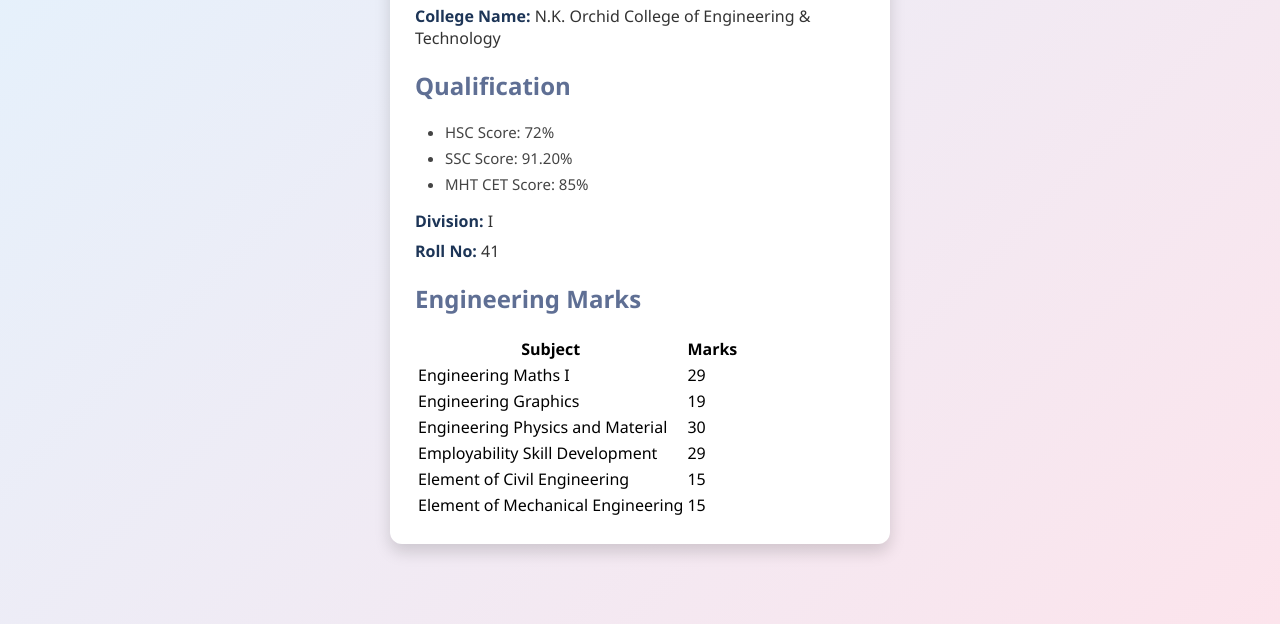
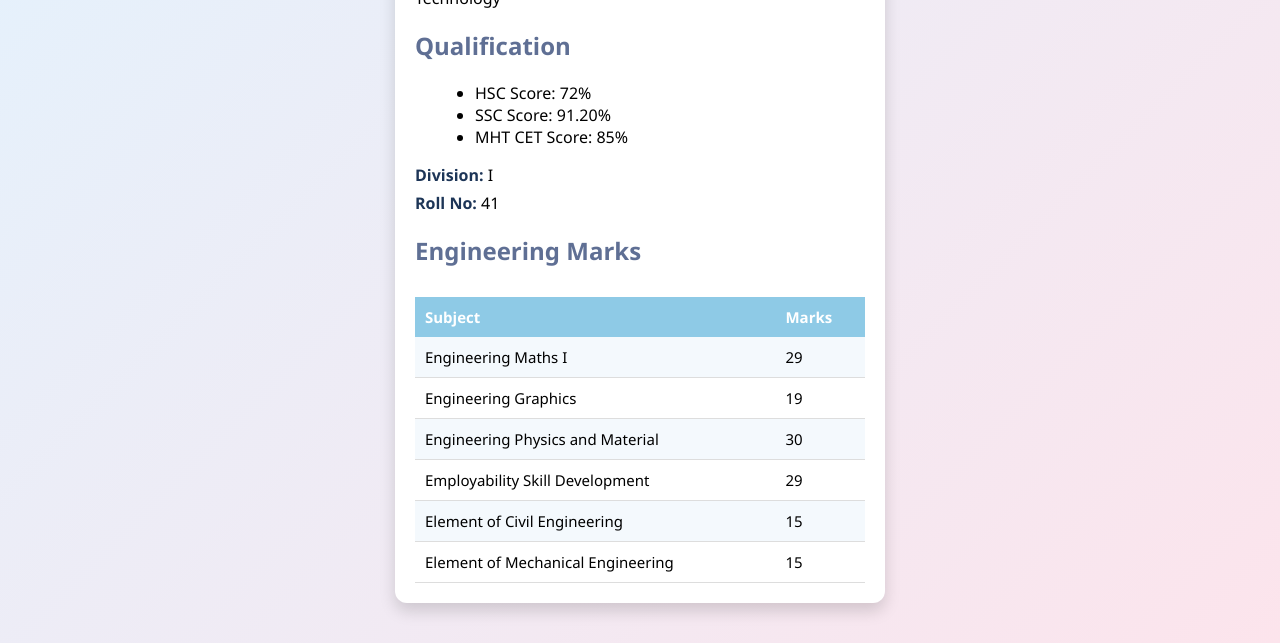
Before and after one commit to 2903Anjali/student-profile, a plain HTML site: page index.html in a window 1280 px wide. Shown: the part 215-858 px from the top of the page. Drawn offline with Linux system fonts and the light colour scheme.

Commit message:
Update style.css

```diff
--- a/style.css
+++ b/style.css
@@ -5,52 +5,80 @@ body {
     background: linear-gradient(135deg, #e3f2fd, #fce4ec);
 }
 
-
 .profile-card {
-    width: 450px;
-    margin: 80px auto;
-    padding: 25px;
-    background-color: #ffffff;   /* white card */
+    width: 90%;
+    max-width: 450px;
+    margin: 40px auto;
+    padding: 20px;
+    background-color: #ffffff;
     border-radius: 12px;
     box-shadow: 0px 8px 16px rgba(0, 0, 0, 0.15);
-    border-top: 6px solid #a5c9ff; /* pastel blue */
+    border-top: 6px solid #8ecae6;
 }
-
-
 
 h1 {
     text-align: center;
-    color: #457b9d; /* soft blue */
-    margin-bottom: 15px;
+    color: #457b9d;
 }
 
 h2 {
-    color: #5f6f94; /* pastel lavender */
+    color: #5f6f94;
     margin-top: 20px;
 }
 
 p {
     font-size: 16px;
-    margin: 8px 0;
-    color: #333;
+    margin: 6px 0;
 }
 
 span {
     font-weight: bold;
-    color: #1d3557; /* darker blue for labels */
+    color: #1d3557;
 }
 
 ul {
     margin-left: 20px;
-    padding-left: 10px;
 }
 
-li {
-    font-size: 15px;
-    margin: 6px 0;
-    color: #444;
+/* Table Styling */
+.table-container {
+    overflow-x: auto;
 }
 
-.profile-card p:last-child {
-    margin-bottom: 0;
+table {
+    width: 100%;
+    border-collapse: collapse;
+    margin-top: 10px;
+    font-size: 15px;
 }
+
+th {
+    background-color: #8ecae6;
+    color: #ffffff;
+    padding: 10px;
+    text-align: left;
+}
+
+td {
+    padding: 10px;
+    border-bottom: 1px solid #ddd;
+}
+
+tr:nth-child(even) {
+    background-color: #f4f9fd;
+}
+
+/* Mobile Optimization */
+@media (max-width: 480px) {
+    h1 {
+        font-size: 22px;
+    }
+
+    h2 {
+        font-size: 18px;
+    }
+
+    p, td, th {
+        font-size: 14px;
+    }
+}
```
